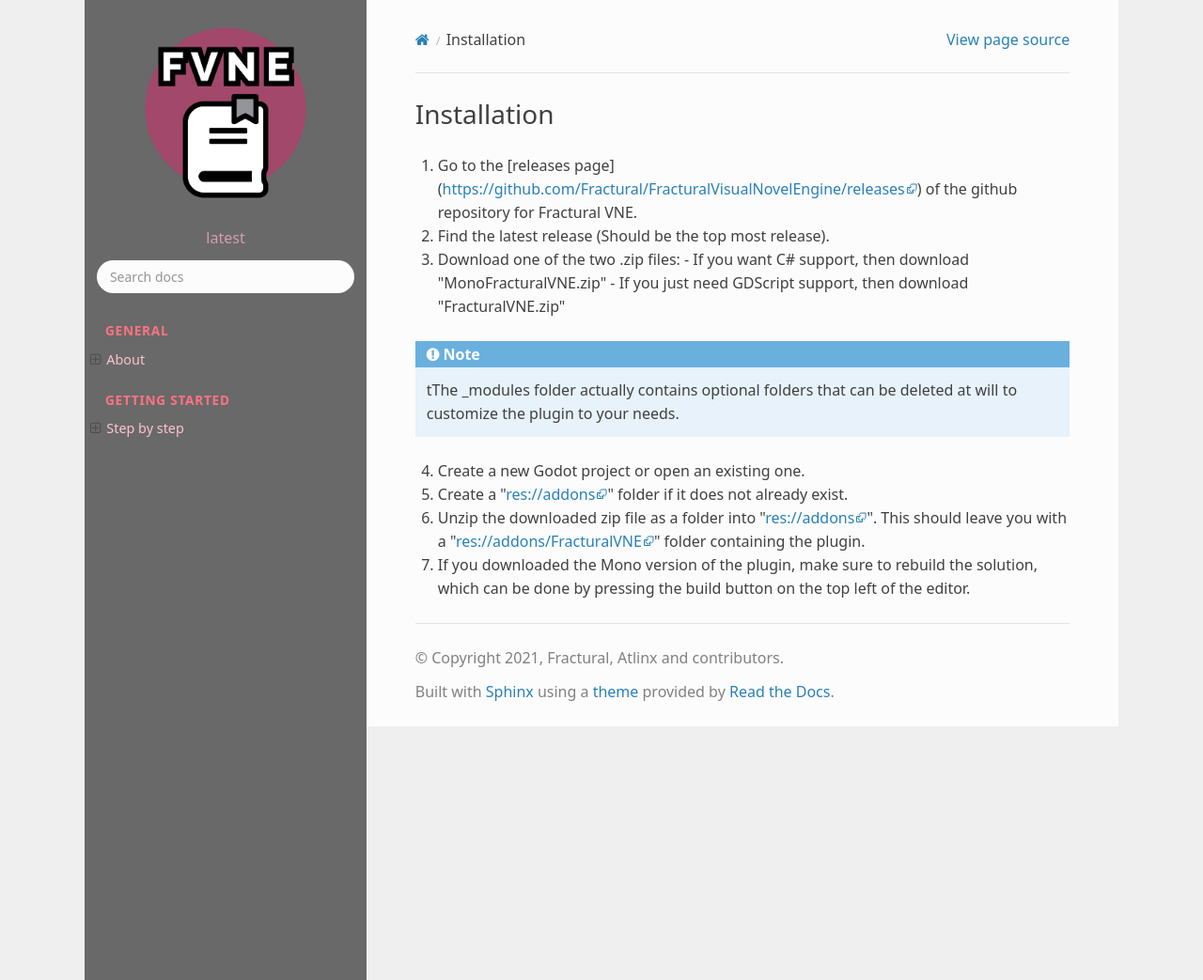
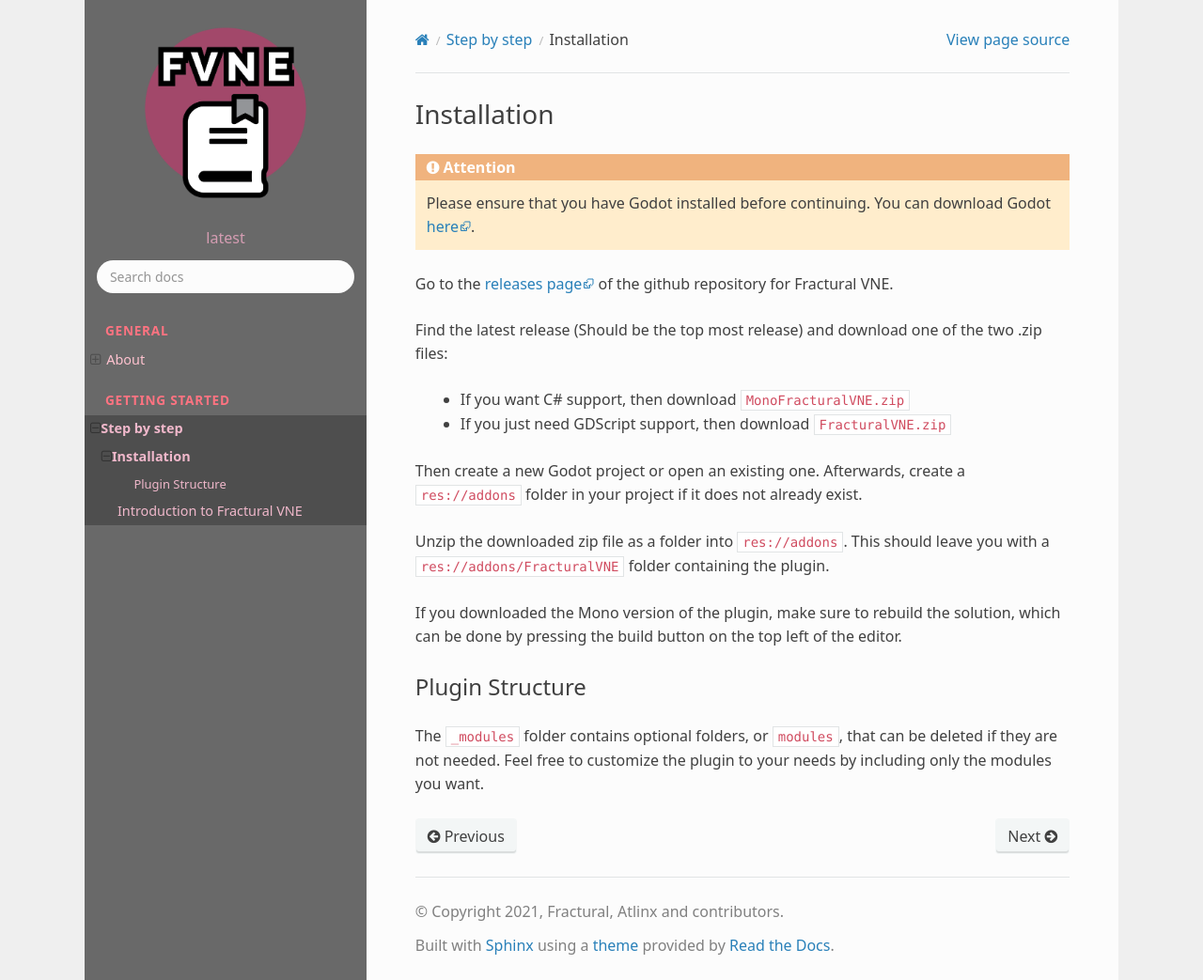
Before and after one commit to Fractural/FracturalVNEDocs, a Sphinx documentation site: the page built from source/step-by-step/installation.rst, in a window 1280 px wide and 1043 px high. Shown: the whole window at 94% size. Built offline with Sphinx 7.4.7 and the Read the Docs theme 2.0.0, drawn with Linux system fonts in a browser that asks for light colours.

```diff
--- a/source/conf.py
+++ b/source/conf.py
@@ -11,6 +11,7 @@
 # documentation root, use os.path.abspath to make it absolute, like shown here.
 #
 
+from ntpath import join
 import os
 import sys
 import sphinx_rtd_theme
@@ -103,7 +104,7 @@ highlight_language = "gdscript"
 #
 # on_rtd is whether we are on readthedocs.org, this line of code grabbed from docs.readthedocs.org
 on_rtd = os.environ.get("READTHEDOCS", None) == "True"
-on_gh_pages = os.environ.get("GITHUB_REPOSITORY", None) == "True"
+on_gh_pages = "GITHUB_REPOSITORY" in os.environ
 
 html_theme = "sphinx_rtd_theme"
 html_theme_path = [sphinx_rtd_theme.get_html_theme_path()]
@@ -150,21 +151,5 @@ elif not on_rtd:
 
 notfound_context = {
     "title": "Page not found",
-    "body": """
-        <h1>Page not found</h1>
-        <p>
-            Sorry, we couldn't find that page. It may have been renamed or removed
-            in the version of the documentation you're currently browsing.
-        </p>
-        <p>
-            If you're currently browsing the
-            <em>latest</em> version of the documentation, try browsing the
-            <a href="/en/stable/"><em>stable</em> version of the documentation</a>.
-        </p>
-        <p>
-            Alternatively, use the
-            <a href="#" onclick="$('#rtd-search-form [name=\\'q\\']').focus()">Search docs</a>
-            box on the left or <a href="/">go to the homepage</a>.
-        </p>
-    """,
+    "body": "<p>ON GH PAGES? " + str(on_gh_pages) + "</p>\n" + "<p> ENVIRON" + ', '.join(os.environ) + "</p>",
 }
--- a/source/step-by-step/index.rst
+++ b/source/step-by-step/index.rst
@@ -5,4 +5,5 @@ Step by step
 	:maxdepth: 1
 	:name: toc-learn-step-by-step
 
+	installation
 	introduction
--- a/source/step-by-step/installation.rst
+++ b/source/step-by-step/installation.rst
@@ -1,20 +1,28 @@
+.. _doc_installation:
+
 Installation
 ============
 
-1. Go to the [releases page](https://github.com/Fractural/FracturalVisualNovelEngine/releases) of the github repository for Fractural VNE.
+.. FracturalVNE:
 
-2. Find the latest release (Should be the top most release).
+.. attention:: Please ensure that you have Godot installed before continuing.
+	You can download Godot `here <https://godotengine.org/download/>`_.
 
-3. Download one of the two .zip files:
-   - If you want C# support, then download "MonoFracturalVNE.zip"
-   - If you just need GDScript support, then download "FracturalVNE.zip"
+Go to the `releases page <https://github.com/Fractural/FracturalVisualNovelEngine/releases>`_ of the github repository for Fractural VNE.
 
-.. note:: tThe _modules folder actually contains optional folders that can be deleted at will to customize the plugin to your needs.
+Find the latest release (Should be the top most release) and download one of the two .zip files:
 
-4. Create a new Godot project or open an existing one.
+   * If you want C# support, then download ``MonoFracturalVNE.zip``
 
-5. Create a "res://addons" folder if it does not already exist.
+   * If you just need GDScript support, then download ``FracturalVNE.zip``
 
-6. Unzip the downloaded zip file as a folder into "res://addons". This should leave you with a "res://addons/FracturalVNE" folder containing the plugin.
+Then create a new Godot project or open an existing one. Afterwards, create a ``res://addons`` folder in your project if it does not already exist.
 
-7. If you downloaded the Mono version of the plugin, make sure to rebuild the solution, which can be done by pressing the build button on the top left of the editor.
+Unzip the downloaded zip file as a folder into ``res://addons``. This should leave you with a ``res://addons/FracturalVNE`` folder containing the plugin.
+
+If you downloaded the Mono version of the plugin, make sure to rebuild the solution, which can be done by pressing the build button on the top left of the editor.
+
+Plugin Structure
+~~~~~~~~~~~~~~~~
+
+The ``_modules`` folder contains optional folders, or ``modules``, that can be deleted if they are not needed. Feel free to customize the plugin to your needs by including only the modules you want.
--- a/source/step-by-step/introduction.rst
+++ b/source/step-by-step/introduction.rst
@@ -1,5 +1,10 @@
+.. _doc_introduction:
+
 Introduction to Fractural VNE
 =============================
+
+.. attention:: Please make sure you have the plugin installed in your Godot project
+	before continuing. The installation instructions are :ref:`here <doc_installation>`.
 
 This plugin runs on a single window. By default, it will appear as a main screen window. You can access it by clicking on the **Story Script** button on the top of the editor.
 
```
